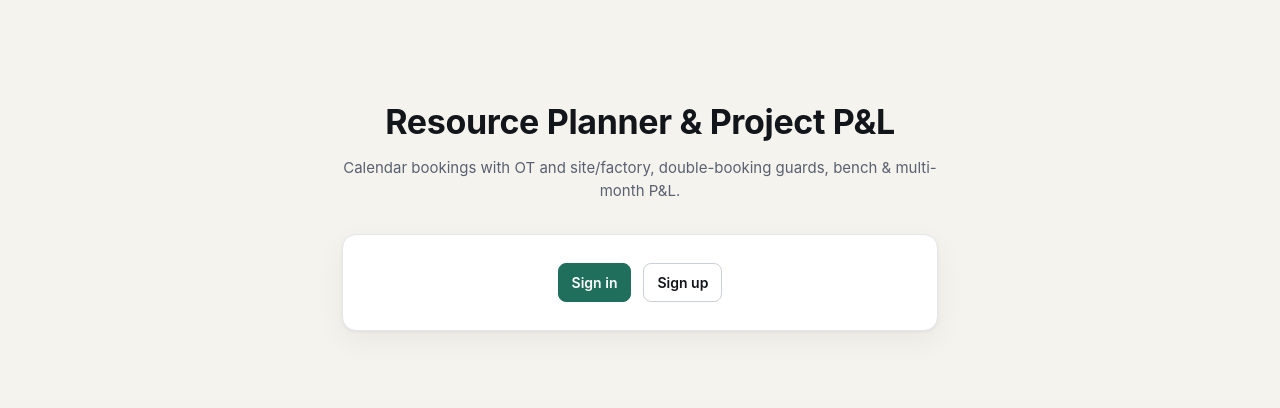
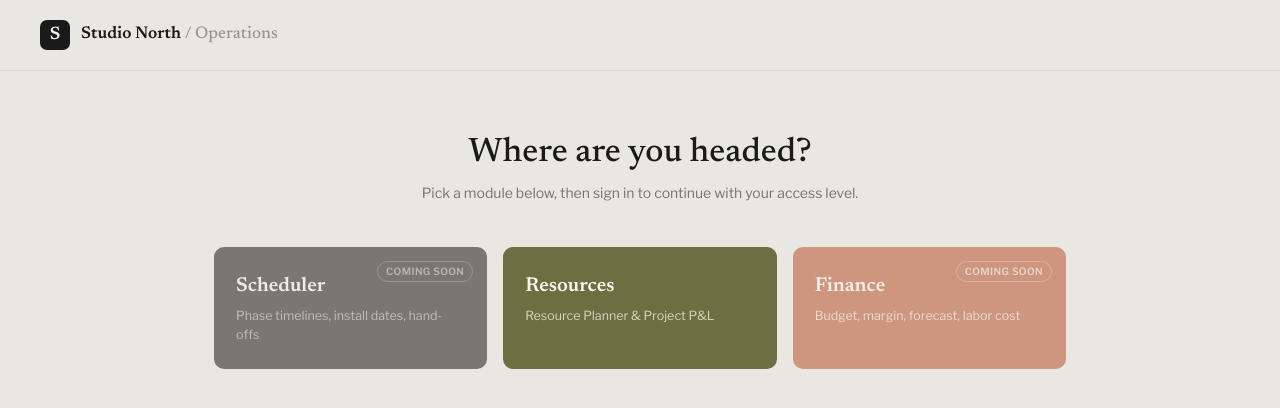
Before and after one commit to thehousekraft/hk-resource-planner, a Next.js app: page / in a window 1280 px wide. Shown: the top 408 px of the page. Built offline with nearby package versions, Linux system fonts and the light colour scheme; no server answers.

Commit message:
Replace landing page with Studio North module-selector (Scheduler/Resources/Finance)

```diff
--- a/src/app/page.tsx
+++ b/src/app/page.tsx
@@ -1,32 +1,118 @@
 import Link from "next/link";
 import { auth } from "@clerk/nextjs/server";
+import { Newsreader, Libre_Franklin } from "next/font/google";
+
+const newsreader = Newsreader({ subsets: ["latin"], weight: ["500", "600"], variable: "--font-newsreader" });
+const libreFranklin = Libre_Franklin({ subsets: ["latin"], weight: ["400", "500", "600", "700"], variable: "--font-libre" });
 
 export default async function LandingPage() {
   const { userId } = await auth();
+  const resourcesHref = userId ? "/app" : "/sign-in";
+
+  const comingSoonBadge = (color: string, border: string) => (
+    <span
+      style={{
+        position: "absolute",
+        top: 14,
+        right: 14,
+        fontSize: 10,
+        fontWeight: 600,
+        letterSpacing: ".4px",
+        textTransform: "uppercase",
+        color,
+        border: `1px solid ${border}`,
+        borderRadius: 20,
+        padding: "2px 8px",
+      }}
+    >
+      Coming soon
+    </span>
+  );
 
   return (
-    <div className="wrap" style={{ maxWidth: 640, textAlign: "center", paddingTop: "12vh" }}>
-      <div className="brand">
-        <h1 style={{ fontSize: 34 }}>Resource Planner &amp; Project P&amp;L</h1>
-        <p style={{ fontSize: 15, marginTop: 10 }}>
-          Calendar bookings with OT and site/factory, double-booking guards, bench &amp; multi-month P&amp;L.
-        </p>
+    <div
+      className={`${newsreader.variable} ${libreFranklin.variable}`}
+      style={{ minHeight: "100vh", background: "#e9e7e1", fontFamily: "var(--font-libre), system-ui, sans-serif" }}
+    >
+      <div style={{ display: "flex", alignItems: "center", gap: 11, padding: "20px 40px", borderBottom: "1px solid rgba(0,0,0,.09)" }}>
+        <div
+          style={{
+            width: 30,
+            height: 30,
+            borderRadius: 7,
+            background: "#1a1a1a",
+            color: "#f2f1ee",
+            display: "flex",
+            alignItems: "center",
+            justifyContent: "center",
+            fontFamily: "var(--font-newsreader), serif",
+            fontWeight: 600,
+            fontSize: 18,
+          }}
+        >
+          S
+        </div>
+        <div style={{ fontFamily: "var(--font-newsreader), serif", fontSize: 17, fontWeight: 600, color: "#1a1a1a" }}>
+          Studio North <span style={{ color: "rgba(0,0,0,.35)", fontWeight: 400 }}>/ Operations</span>
+        </div>
       </div>
-      <div className="card" style={{ marginTop: 32, display: "flex", justifyContent: "center", gap: 12, padding: 28 }}>
-        {userId ? (
-          <Link className="btn primary" href="/app">
-            Go to planner →
+
+      <div style={{ maxWidth: 900, margin: "0 auto", padding: "64px 24px 80px", textAlign: "center" }}>
+        <div style={{ fontFamily: "var(--font-newsreader), serif", fontSize: 34, fontWeight: 500, color: "#1a1a1a", lineHeight: 1.1 }}>
+          Where are you headed?
+        </div>
+        <div style={{ fontSize: 14, color: "rgba(0,0,0,.5)", marginTop: 10 }}>
+          Pick a module below, then sign in to continue with your access level.
+        </div>
+
+        <div style={{ display: "grid", gridTemplateColumns: "repeat(3, 1fr)", gap: 16, marginTop: 44 }}>
+          <div
+            style={{
+              position: "relative",
+              textAlign: "left",
+              background: "#201d18",
+              borderRadius: 10,
+              padding: "24px 22px",
+              opacity: 0.55,
+              cursor: "not-allowed",
+            }}
+          >
+            {comingSoonBadge("rgba(242,241,238,.55)", "rgba(242,241,238,.25)")}
+            <div style={{ fontFamily: "var(--font-newsreader), serif", fontSize: 20, fontWeight: 600, color: "#f2f1ee" }}>Scheduler</div>
+            <div style={{ fontSize: 12.5, color: "rgba(242,241,238,.6)", marginTop: 6 }}>Phase timelines, install dates, hand-offs</div>
+          </div>
+
+          <Link
+            href={resourcesHref}
+            style={{
+              textAlign: "left",
+              textDecoration: "none",
+              background: "#6b7040",
+              borderRadius: 10,
+              padding: "24px 22px",
+              display: "block",
+            }}
+          >
+            <div style={{ fontFamily: "var(--font-newsreader), serif", fontSize: 20, fontWeight: 600, color: "#f7f6f1" }}>Resources</div>
+            <div style={{ fontSize: 12.5, color: "rgba(247,246,241,.75)", marginTop: 6 }}>Resource Planner &amp; Project P&amp;L</div>
           </Link>
-        ) : (
-          <>
-            <Link className="btn primary" href="/sign-in">
-              Sign in
-            </Link>
-            <Link className="btn" href="/sign-up">
-              Sign up
-            </Link>
-          </>
-        )}
+
+          <div
+            style={{
+              position: "relative",
+              textAlign: "left",
+              background: "#b8552f",
+              borderRadius: 10,
+              padding: "24px 22px",
+              opacity: 0.55,
+              cursor: "not-allowed",
+            }}
+          >
+            {comingSoonBadge("rgba(251,243,238,.7)", "rgba(251,243,238,.3)")}
+            <div style={{ fontFamily: "var(--font-newsreader), serif", fontSize: 20, fontWeight: 600, color: "#fbf3ee" }}>Finance</div>
+            <div style={{ fontSize: 12.5, color: "rgba(251,243,238,.8)", marginTop: 6 }}>Budget, margin, forecast, labor cost</div>
+          </div>
+        </div>
       </div>
     </div>
   );
```
